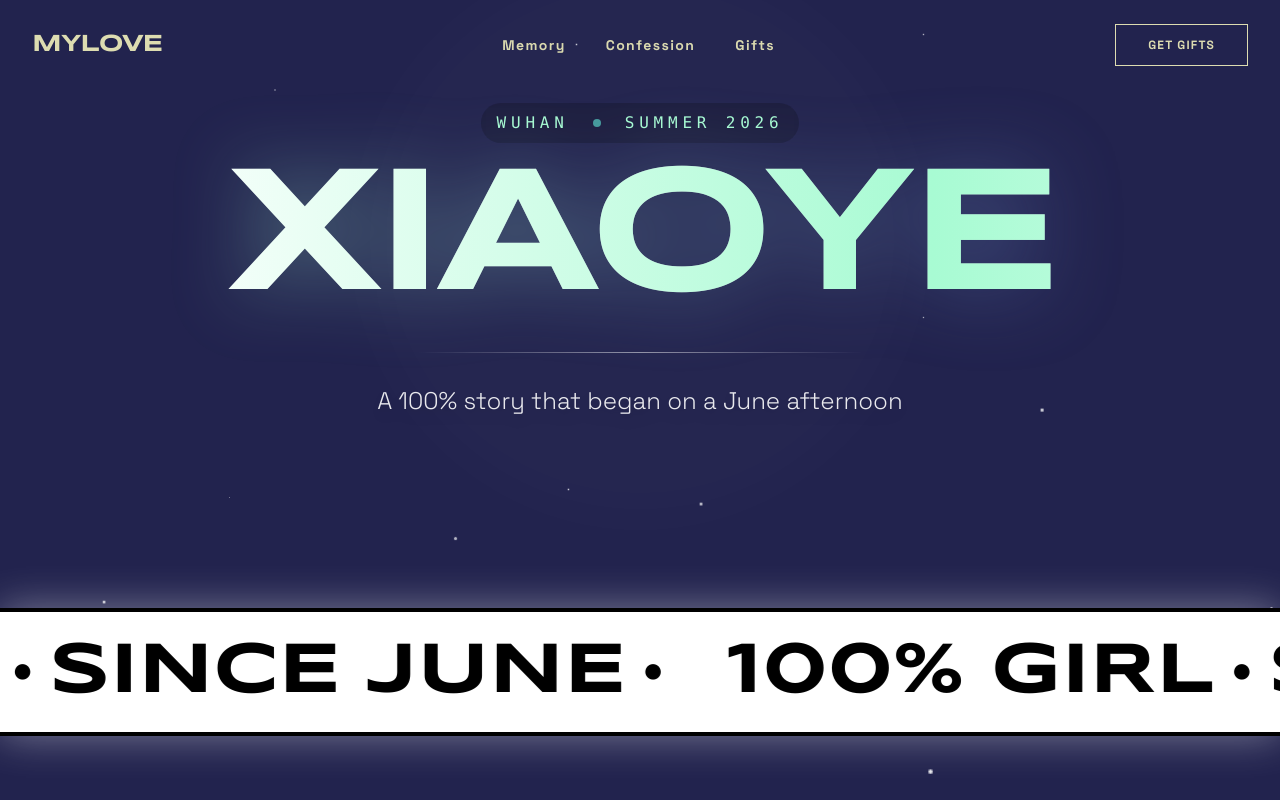
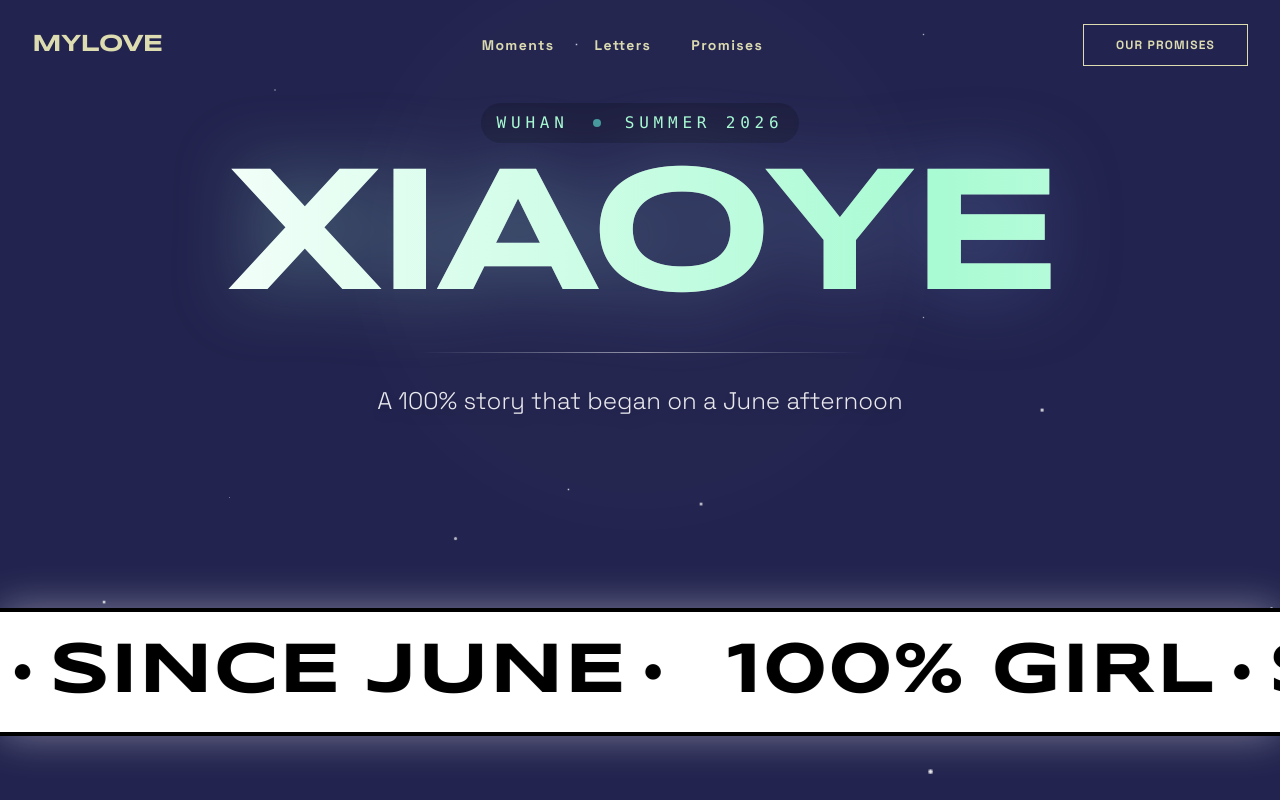
Before and after one commit to POLARIS0824/Web-Practice, a React (Vite) app: page / in a window 1280 px wide. Shown: the top 800 px of the page. Built offline with nearby package versions, Linux system fonts and the light colour scheme.

Commit message:
fix: menu

```diff
--- a/App.tsx
+++ b/App.tsx
@@ -133,7 +133,7 @@ const App: React.FC = () => {
 
         {/* Desktop Menu */}
         <div className="hidden md:flex gap-10 text-sm font-bold tracking-widest uppercase">
-          {['Memory', 'Confession', 'Gifts'].map((item) => (
+          {['Moments', 'Letters', 'Promises'].map((item) => (
             <button
               key={item}
               onClick={() => scrollToSection(item.toLowerCase())}
@@ -145,11 +145,11 @@ const App: React.FC = () => {
           ))}
         </div>
         <button
-          onClick={() => scrollToSection('gifts')}
+          onClick={() => scrollToSection('promises')}
           className="hidden md:inline-block border border-white px-8 py-3 text-xs font-bold tracking-widest uppercase hover:bg-white hover:text-black transition-all duration-300 text-white cursor-pointer bg-transparent"
           data-hover="true"
         >
-          Get Gifts
+          Our Promises
         </button>
 
         {/* Mobile Menu Toggle */}
@@ -170,7 +170,7 @@ const App: React.FC = () => {
             exit={{ opacity: 0, y: -20 }}
             className="fixed inset-0 z-30 bg-[#31326f]/95 backdrop-blur-xl flex flex-col items-center justify-center gap-8 md:hidden"
           >
-            {['Memory', 'Confession', 'Gifts'].map((item) => (
+            {['Moments', 'Letters', 'Promises'].map((item) => (
               <button
                 key={item}
                 onClick={() => scrollToSection(item.toLowerCase())}
@@ -180,10 +180,10 @@ const App: React.FC = () => {
               </button>
             ))}
             <button
-              onClick={() => scrollToSection('gifts')}
+              onClick={() => scrollToSection('promises')}
               className="mt-8 border border-white px-10 py-4 text-sm font-bold tracking-widest uppercase bg-white text-black"
             >
-              Get Gifts
+              Our Promises
             </button>
 
             <div className="absolute bottom-10 flex gap-6">
@@ -266,13 +266,13 @@ const App: React.FC = () => {
         </div>
       </header>
 
-      {/* MEMORY SECTION */}
-      <section id="memory" className="relative z-10 py-20 md:py-32">
+      {/* MOMENTS SECTION */}
+      <section id="moments" className="relative z-10 py-20 md:py-32">
         <div className="max-w-[1600px] mx-auto px-4 md:px-6">
           <div className="flex flex-col md:flex-row justify-between items-end mb-12 md:mb-16 px-4">
              <h2 className="text-5xl md:text-8xl font-heading font-bold uppercase leading-[0.9] drop-shadow-lg break-words w-full md:w-auto">
               OUR <br/>
-              <span className="text-transparent bg-clip-text bg-gradient-to-r from-[#a8fbd3] to-[#4fb7b3]">Memory</span>
+              <span className="text-transparent bg-clip-text bg-gradient-to-r from-[#a8fbd3] to-[#4fb7b3]">Moments</span>
             </h2>
           </div>
 
@@ -284,8 +284,8 @@ const App: React.FC = () => {
         </div>
       </section>
 
-      {/* CONFESSION SECTION */}
-      <section id="confession" className="relative z-10 py-20 md:py-32 bg-black/20 backdrop-blur-sm border-t border-white/10 overflow-hidden">
+      {/* LETTERS SECTION */}
+      <section id="letters" className="relative z-10 py-20 md:py-32 bg-black/20 backdrop-blur-sm border-t border-white/10 overflow-hidden">
         {/* Decorative blurred circle - Optimized */}
         <div className="absolute top-1/2 right-[-20%] w-[50vw] h-[50vw] bg-[#4fb7b3]/20 rounded-full blur-[40px] pointer-events-none will-change-transform" style={{ transform: 'translateZ(0)' }} />
 
@@ -345,8 +345,8 @@ const App: React.FC = () => {
         </div>
       </section>
 
-      {/* GIFTS SECTION */}
-      <section id="gifts" className="relative z-10 py-20 md:py-32 px-4 md:px-6 bg-black/30 backdrop-blur-lg">
+      {/* PROMISES SECTION */}
+      <section id="promises" className="relative z-10 py-20 md:py-32 px-4 md:px-6 bg-black/30 backdrop-blur-lg">
         <div className="max-w-7xl mx-auto">
           <div className="text-center mb-12 md:mb-20">
              <h2 className="text-5xl md:text-9xl font-heading font-bold opacity-20 text-white">
```
